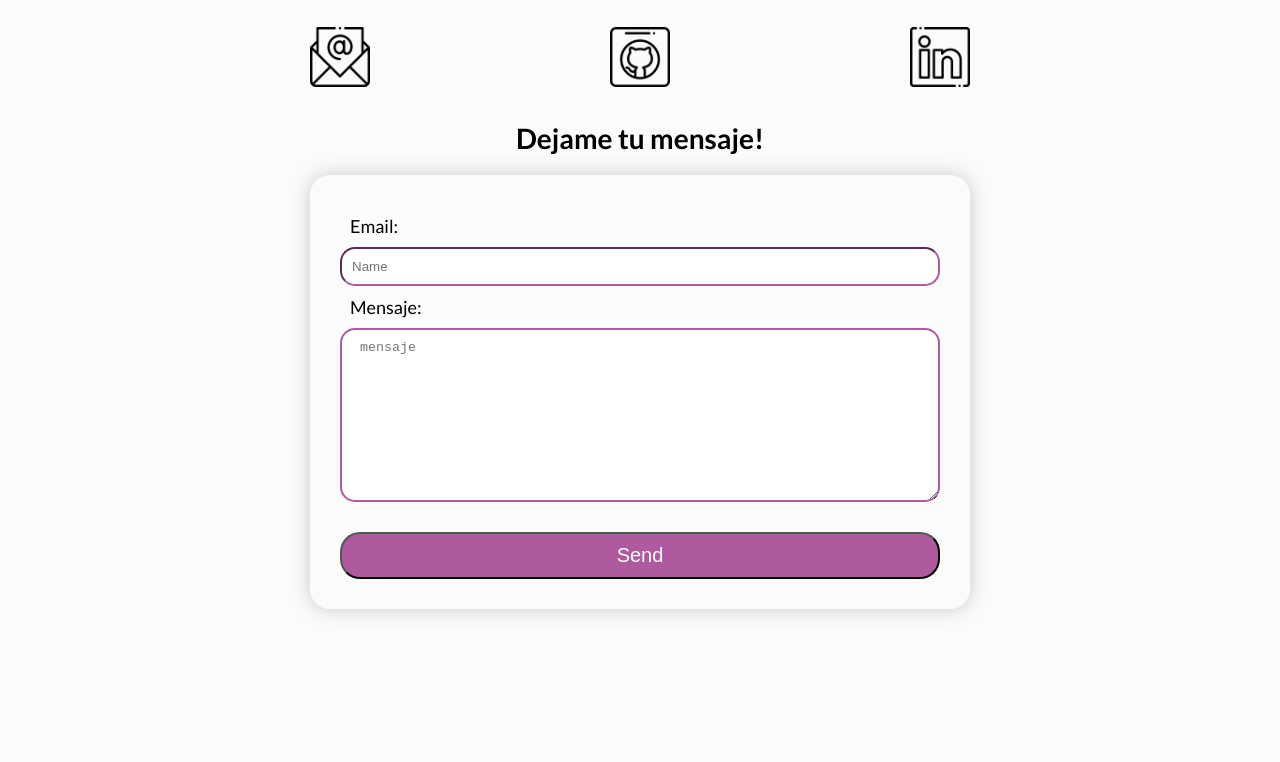
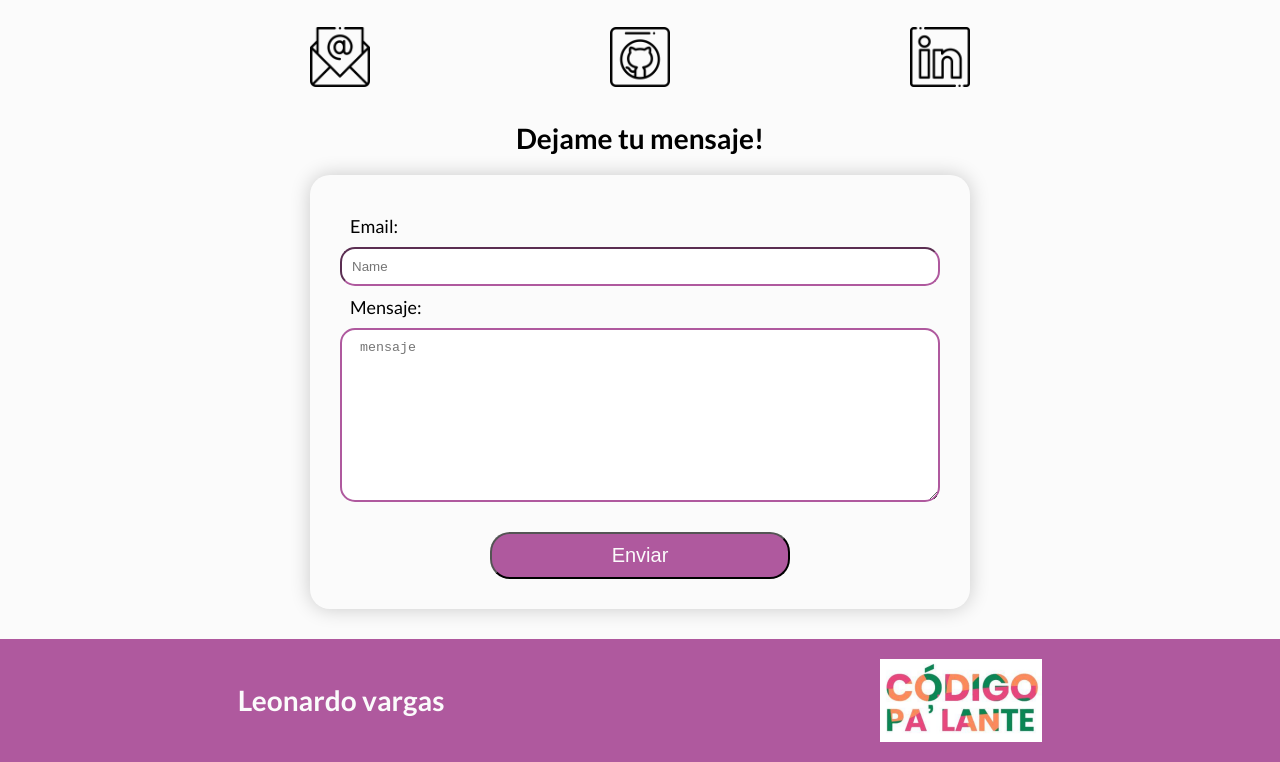
Before and after one commit to leonardofvp/proyecto-1-cod-latam, a plain HTML site: page index.html in a window 1280 px wide. Shown: the part 1167-1929 px from the top of the page. Before the commit the page ends 1806 px from the top, so only its background shows below. Drawn offline with Linux system fonts and the light colour scheme.

Commit message:
add footer

```diff
--- a/css/styles.css
+++ b/css/styles.css
@@ -24,7 +24,7 @@ body{
     background-color:  #fbfbfb;
     padding-top: 110px;
     font-size: 18px;
-    display: flex;
+
 }
 
 /* Este max-width es para que el contenido no se "estire" demasiado hacia los costados y
@@ -57,6 +57,8 @@ nav{
 
 #inicio{
     max-width: 700px;
+    margin-left: auto;
+    margin-right: auto;
     min-height: 100vh;
     display: flex;
     flex-direction: column;
@@ -67,6 +69,8 @@ nav{
 
 #contacto{
     max-width: 700px;
+    margin-left: auto;
+    margin-right: auto;
     min-height: 100vh;
     display: flex;
     flex-direction: column;
@@ -101,6 +105,7 @@ article{
     display: flex;
     flex-direction: column;
     text-align: left;
+    justify-content: center;
 
 }
 
@@ -108,17 +113,30 @@ form {
     padding: 30px;
     border-radius: 20px;
     box-shadow: 0 0 20px rgba(0, 0, 0, 0.2);
-    text-align: center;
     margin-top: 20px;
+}
+
+.footer{
+    min-height: 90px;
+    width: 100%;
+    background-color: #af599e;
+    display: flex;
+    justify-content: space-around;
+    align-items: center;
+    color: #fbfbfb;
+    padding: 20px;
 }
 
 .btn-formulario{
     background-color: #af599e;
     color: #fbfbfb;
+    width: 50%;
     font-size: 20px;
     padding: 10px;
     border-radius: 20px;
     margin-top: 30px;
+    margin-left: auto;
+    margin-right: auto;
 }
 
 .btn-formulario:hover{
@@ -155,8 +173,6 @@ textarea {
     transform: scale(1.2);
     box-shadow: 0 0 20px #af599e;
 }
-
-
 
 
 .btn-descarga{
--- a/index.html
+++ b/index.html
@@ -76,7 +76,7 @@
 
                         <textarea name="message" rows="10" placeholder=" mensaje"></textarea>
 
-                        <button class="btn-formulario" type="submit">Send</button>
+                        <button class="btn-formulario" type="submit">Enviar</button>
                     </div>
                 </form>
             </div>
@@ -86,10 +86,10 @@
 
     </main>
 
-
-
-    <!-- La estructura básica y la vinculación con CSS estan listas. A codear! 💪  -->
-    <!-- En este archivo escriban su HTML -->
+    <footer class="footer">
+        <h2 class="text-footer">Leonardo vargas</h2>
+        <img src="img/codigopalante.png" alt="codigopalante" class="logo2">
+    </footer>
 
 </body>
 </html>
```
